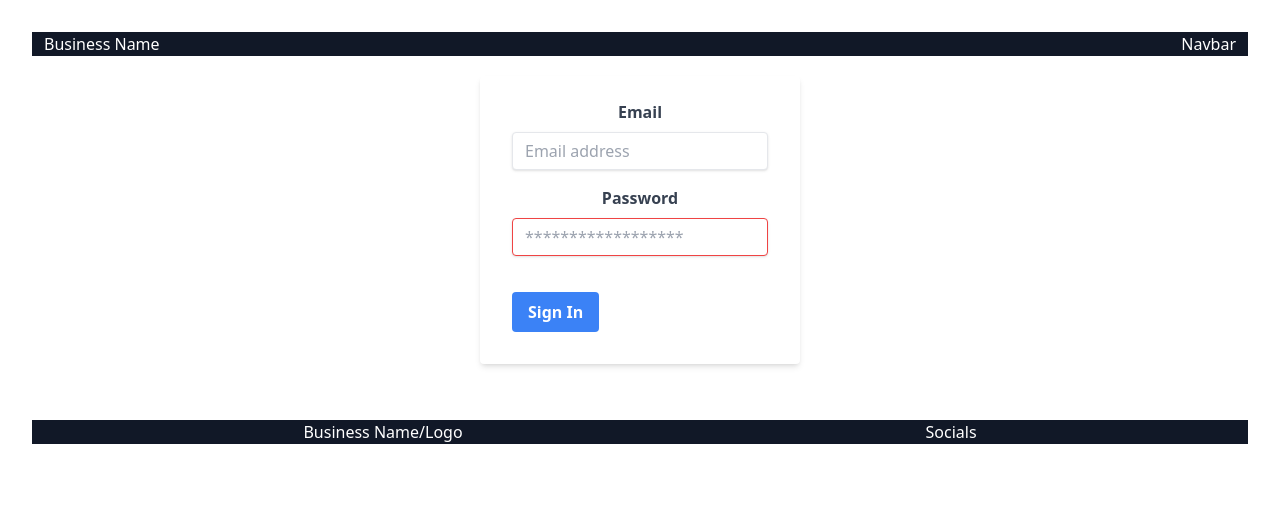
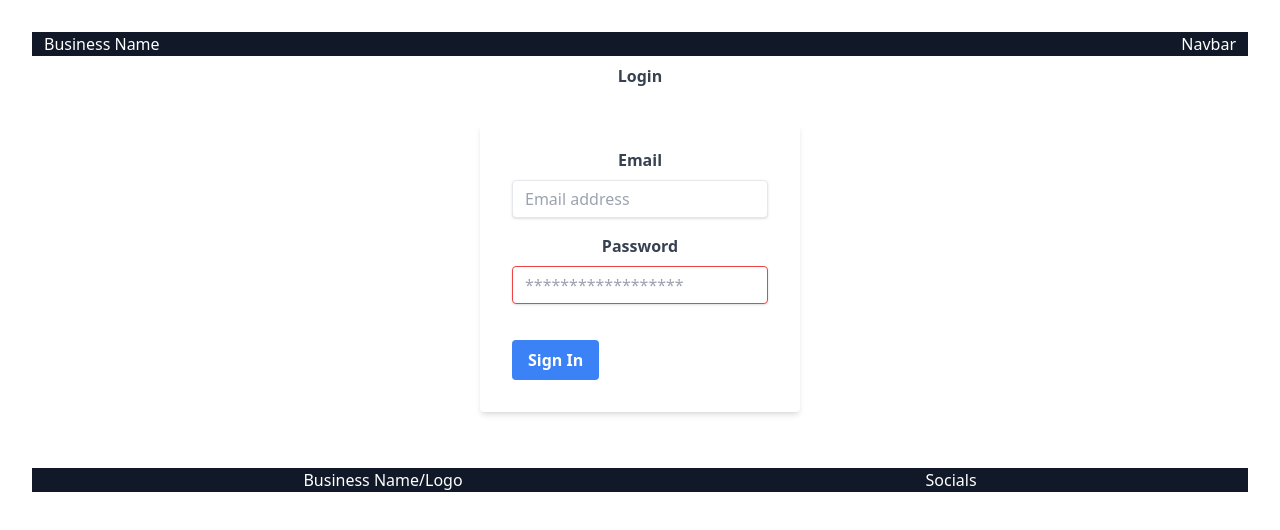
Before and after one commit to DanielG808/demo-business-site, a React (Vite) app: page /login in a window 1280 px wide. Shown: the top 530 px of the page. Built offline with nearby package versions, Linux system fonts and the light colour scheme.

Commit message:
added a Signup.jsx

```diff
--- a/src/pages/Login.jsx
+++ b/src/pages/Login.jsx
@@ -2,6 +2,10 @@ import React from "react";
 
 const Login = () => {
   return (
+    <>
+      <div class="text-center py-2">
+        <h1 className="block text-gray-700 text-md font-bold mb-2">Login</h1>
+      </div>
       <div className="flex justify-center my-5">
         <div className="w-full max-w-xs">
           <form className="bg-white shadow-md rounded px-8 pt-6 pb-8 mb-4">
@@ -38,6 +42,7 @@ const Login = () => {
           </form>
         </div>
       </div>
+    </>
   );
 };
 
```
Also changed, not shown: src/pages/Signup.jsx (added). Lines whose indentation alone changed are shown as unchanged.
